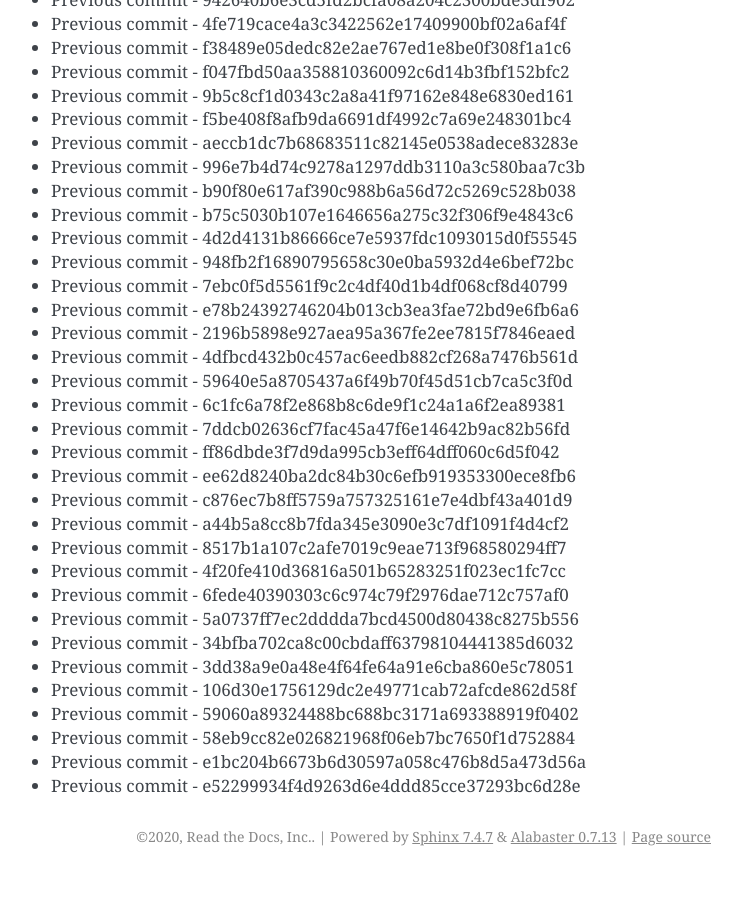
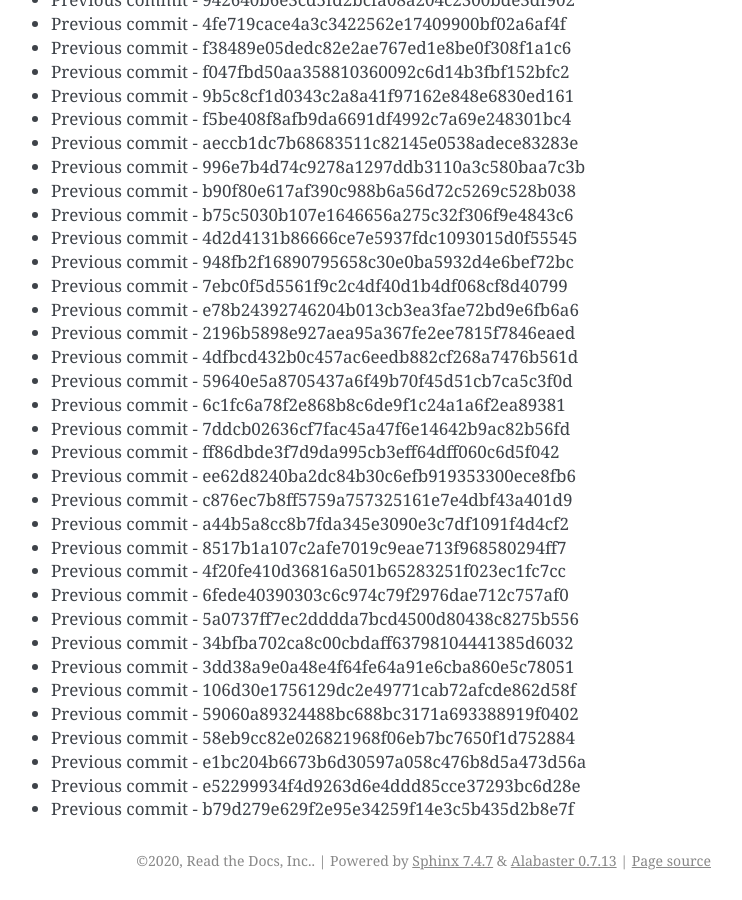
Before and after one commit to readthedocs/rtd-git-stresstest, a Sphinx documentation site: the page built from docs/updates.rst, in a window 1280 px wide and 900 px high, scrolled down 102720 px. Shown: the whole window, without its empty margins (399-1141 px from the left). Built offline with Sphinx 7.4.7, drawn with Linux system fonts in a browser that asks for light colours; before the commit the page ends 103596 px from its top, so only the background shows below that.

Commit message:
Generating commit from previous: b79d279e629f2e95e34259f14e3c5b435d2b8e7f

```diff
--- a/docs/updates.rst
+++ b/docs/updates.rst
@@ -4348,3 +4348,4 @@ It can be tested for any performance characteristics.
 * Previous commit - 58eb9cc82e026821968f06eb7bc7650f1d752884
 * Previous commit - e1bc204b6673b6d30597a058c476b8d5a473d56a
 * Previous commit - e52299934f4d9263d6e4ddd85cce37293bc6d28e
+* Previous commit - b79d279e629f2e95e34259f14e3c5b435d2b8e7f
```
